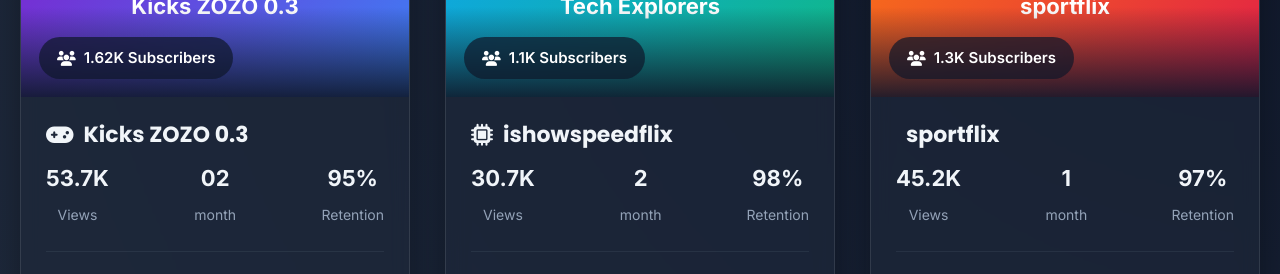
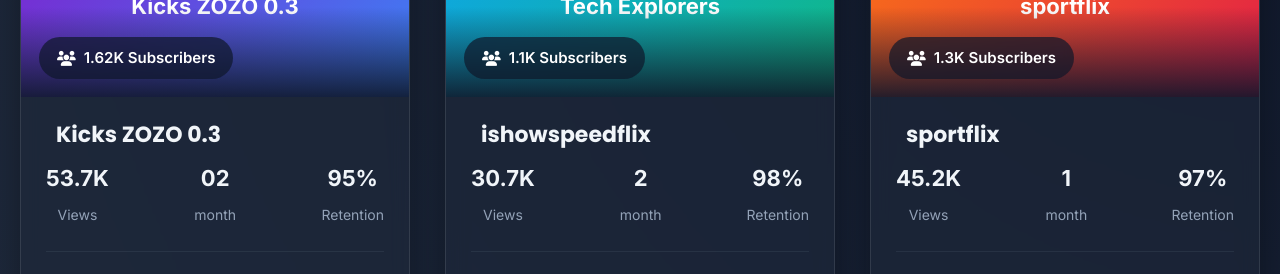
Before and after one commit to motioncraft09/ytsell, a plain HTML site: page index.html in a window 1280 px wide. Shown: the part 1040-1314 px from the top of the page. Drawn offline with Linux system fonts and the light colour scheme.

Commit message:
Update index.html

```diff
--- a/index.html
+++ b/index.html
@@ -13,7 +13,7 @@
             --primary-light: #a78bfa;
             --secondary: #0f172a;
             --accent: #0ea5e9;
-            --dark: #1e293b;
+            --dark: #1e293b;ishowspeedflix
             --darker: #0f172a;
             --light: #f1f5f9;
             --gray: #94a3b8;
@@ -1074,7 +1074,7 @@
                         </div>
                     </div>
                     <div class="channel-details">
-                        <h3 class="channel-title"><i class="fas fa-gamepad"></i> Kicks ZOZO 0.3</h3>
+                        <h3 class="channel-title"><i class=""></i> Kicks ZOZO 0.3</h3>
 
                         <div class="channel-stats">
                             <div class="stat">
@@ -1112,7 +1112,7 @@
                         </div>
                     </div>
                     <div class="channel-details">
-                        <h3 class="channel-title"><i class="fas fa-microchip"></i> ishowspeedflix</h3>
+                        <h3 class="channel-title"><i class=""></i> ishowspeedflix</h3>
 
                         <div class="channel-stats">
                             <div class="stat">
```
